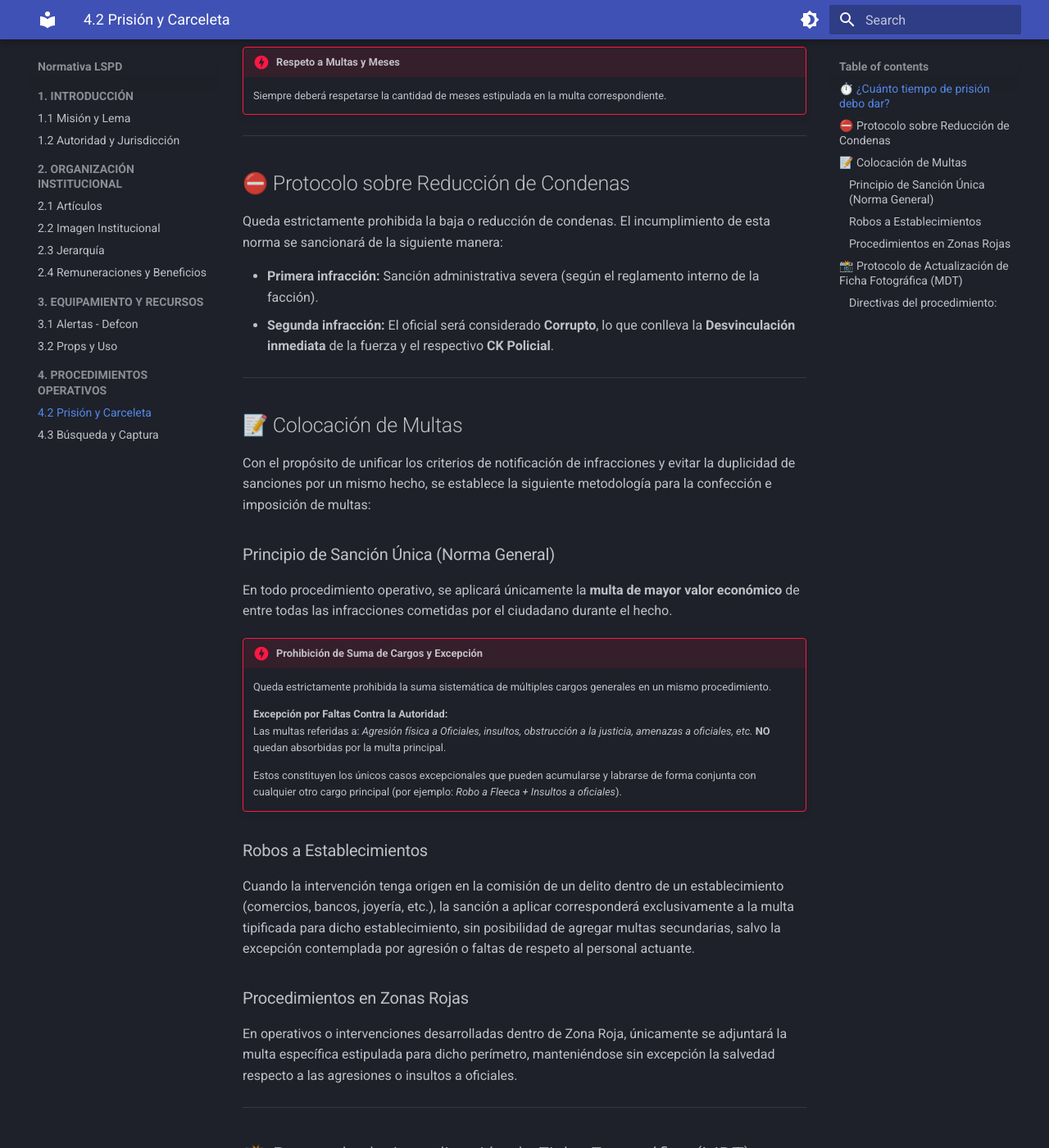
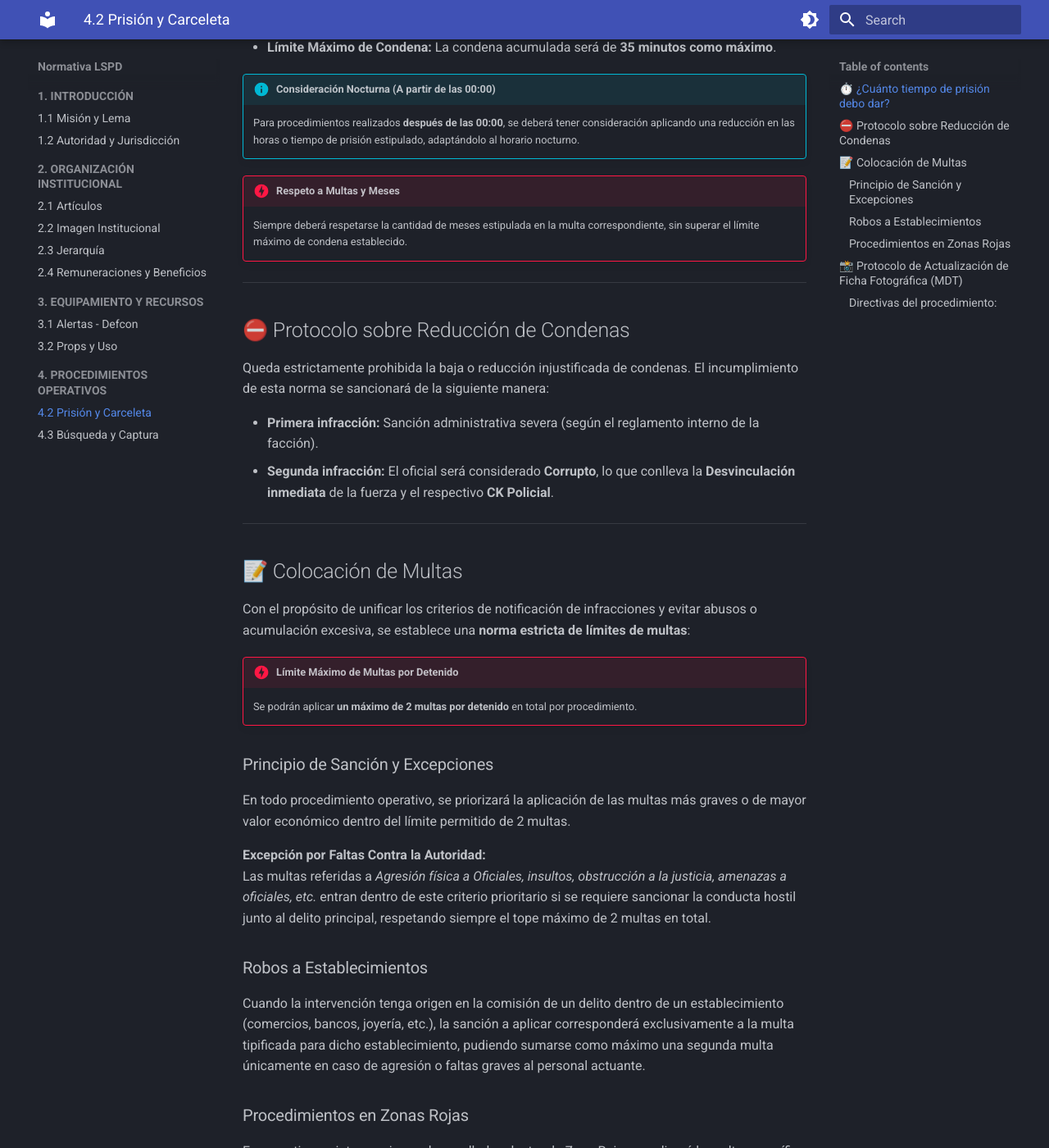
Before and after one commit to normativa-lspd-infinity-rp/Normativa-LSPD, an MkDocs documentation site: the page built from docs/procedimientos/prision.md, in a window 1280 px wide and 1400 px high, scrolled down 404 px. Shown: the whole window at 82% size. Built offline with MkDocs 1.6.1 and Material for MkDocs 9.7.7, drawn with Linux system fonts in a browser that asks for light colours; some of the changed text lies outside the part shown.

Commit message:
Update prision.md

```diff
--- a/docs/procedimientos/prision.md
+++ b/docs/procedimientos/prision.md
@@ -6,44 +6,46 @@ Las personas que cometen delitos deben ir a prisión sin excepciones **(excepto
 
 ## ⏱️ ¿Cuánto tiempo de prisión debo dar?
 
-* **Delitos Menores:** 5 minutos de prisión.
-* **Delitos Medios:** 10 minutos de prisión.
-* **Delitos Graves:** 15 minutos de prisión.
+- **Delitos Menores:** 5 minutos de prisión.
+- **Delitos Medios:** 10 minutos de prisión.
+- **Delitos Graves:** 15 minutos de prisión.
+- **Límite Máximo de Condena:** La condena acumulada será de **35 minutos como máximo**.
+
+!!! info "Consideración Nocturna (A partir de las 00:00)"
+    Para procedimientos realizados **después de las 00:00**, se deberá tener consideración aplicando una reducción en las horas o tiempo de prisión estipulado, adaptándolo al horario nocturno.
 
 !!! danger "Respeto a Multas y Meses"
-    Siempre deberá respetarse la cantidad de meses estipulada en la multa correspondiente.
+    Siempre deberá respetarse la cantidad de meses estipulada en la multa correspondiente, sin superar el límite máximo de condena establecido.
 
 ---
 
 ## ⛔ Protocolo sobre Reducción de Condenas
 
-Queda estrictamente prohibida la baja o reducción de condenas. El incumplimiento de esta norma se sancionará de la siguiente manera:
+Queda estrictamente prohibida la baja o reducción injustificada de condenas. El incumplimiento de esta norma se sancionará de la siguiente manera:
 
-* **Primera infracción:** Sanción administrativa severa (según el reglamento interno de la facción).
-* **Segunda infracción:** El oficial será considerado **Corrupto**, lo que conlleva la **Desvinculación inmediata** de la fuerza y el respectivo **CK Policial**.
+- **Primera infracción:** Sanción administrativa severa (según el reglamento interno de la facción).
+- **Segunda infracción:** El oficial será considerado **Corrupto**, lo que conlleva la **Desvinculación inmediata** de la fuerza y el respectivo **CK Policial**.
 
 ---
 
 ## 📝 Colocación de Multas
 
-Con el propósito de unificar los criterios de notificación de infracciones y evitar la duplicidad de sanciones por un mismo hecho, se establece la siguiente metodología para la confección e imposición de multas:
+Con el propósito de unificar los criterios de notificación de infracciones y evitar abusos o acumulación excesiva, se establece una **norma estricta de límites de multas**:
 
-### Principio de Sanción Única (Norma General)
-En todo procedimiento operativo, se aplicará únicamente la **multa de mayor valor económico** de entre todas las infracciones cometidas por el ciudadano durante el hecho.
+!!! danger "Límite Máximo de Multas por Detenido"
+    Se podrán aplicar **un máximo de 2 multas por detenido** en total por procedimiento.
 
-!!! danger "Prohibición de Suma de Cargos y Excepción"
-    Queda estrictamente prohibida la suma sistemática de múltiples cargos generales en un mismo procedimiento.
+### Principio de Sanción y Excepciones
+En todo procedimiento operativo, se priorizará la aplicación de las multas más graves o de mayor valor económico dentro del límite permitido de 2 multas.
 
-    **Excepción por Faltas Contra la Autoridad:**
-    Las multas referidas a: *Agresión física a Oficiales, insultos, obstrucción a la justicia, amenazas a oficiales, etc.* **NO** quedan absorbidas por la multa principal.
-
-    Estos constituyen los únicos casos excepcionales que pueden acumularse y labrarse de forma conjunta con cualquier otro cargo principal (por ejemplo: *Robo a Fleeca + Insultos a oficiales*).
+**Excepción por Faltas Contra la Autoridad:**
+Las multas referidas a *Agresión física a Oficiales, insultos, obstrucción a la justicia, amenazas a oficiales, etc.* entran dentro de este criterio prioritario si se requiere sancionar la conducta hostil junto al delito principal, respetando siempre el tope máximo de 2 multas en total.
 
 ### Robos a Establecimientos
-Cuando la intervención tenga origen en la comisión de un delito dentro de un establecimiento (comercios, bancos, joyería, etc.), la sanción a aplicar corresponderá exclusivamente a la multa tipificada para dicho establecimiento, sin posibilidad de agregar multas secundarias, salvo la excepción contemplada por agresión o faltas de respeto al personal actuante.
+Cuando la intervención tenga origen en la comisión de un delito dentro de un establecimiento (comercios, bancos, joyería, etc.), la sanción a aplicar corresponderá exclusivamente a la multa tipificada para dicho establecimiento, pudiendo sumarse como máximo una segunda multa únicamente en caso de agresión o faltas graves al personal actuante.
 
 ### Procedimientos en Zonas Rojas
-En operativos o intervenciones desarrolladas dentro de Zona Roja, únicamente se adjuntará la multa específica estipulada para dicho perímetro, manteniéndose sin excepción la salvedad respecto a las agresiones o insultos a oficiales.
+En operativos o intervenciones desarrolladas dentro de Zona Roja, se aplicará la multa específica estipulada para dicho perímetro, contemplando la misma norma del límite de multas permitidas por procedimiento.
 
 ---
 
```
